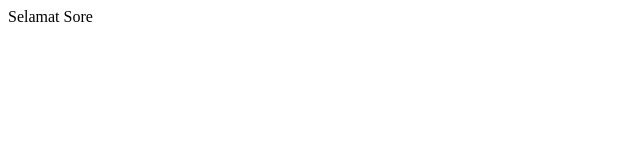
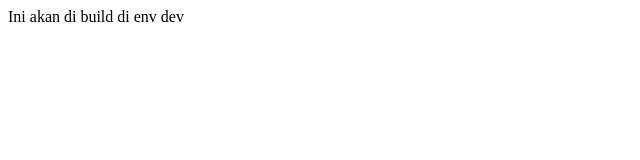
Before and after one commit to javiersosial/javier-devops, a plain HTML site: page index.html in a window 1280 px wide. Shown: the whole page, without its empty margins (0-640 px from the left). Drawn offline with Linux system fonts and the light colour scheme.

Commit message:
Update index.html

```diff
--- a/index.html
+++ b/index.html
@@ -1 +1 @@
-<!DOCTYPE html><html><body>Selamat Sore</body></html>
+<!DOCTYPE html><html><body>Ini akan di build di env dev</body></html>
```
